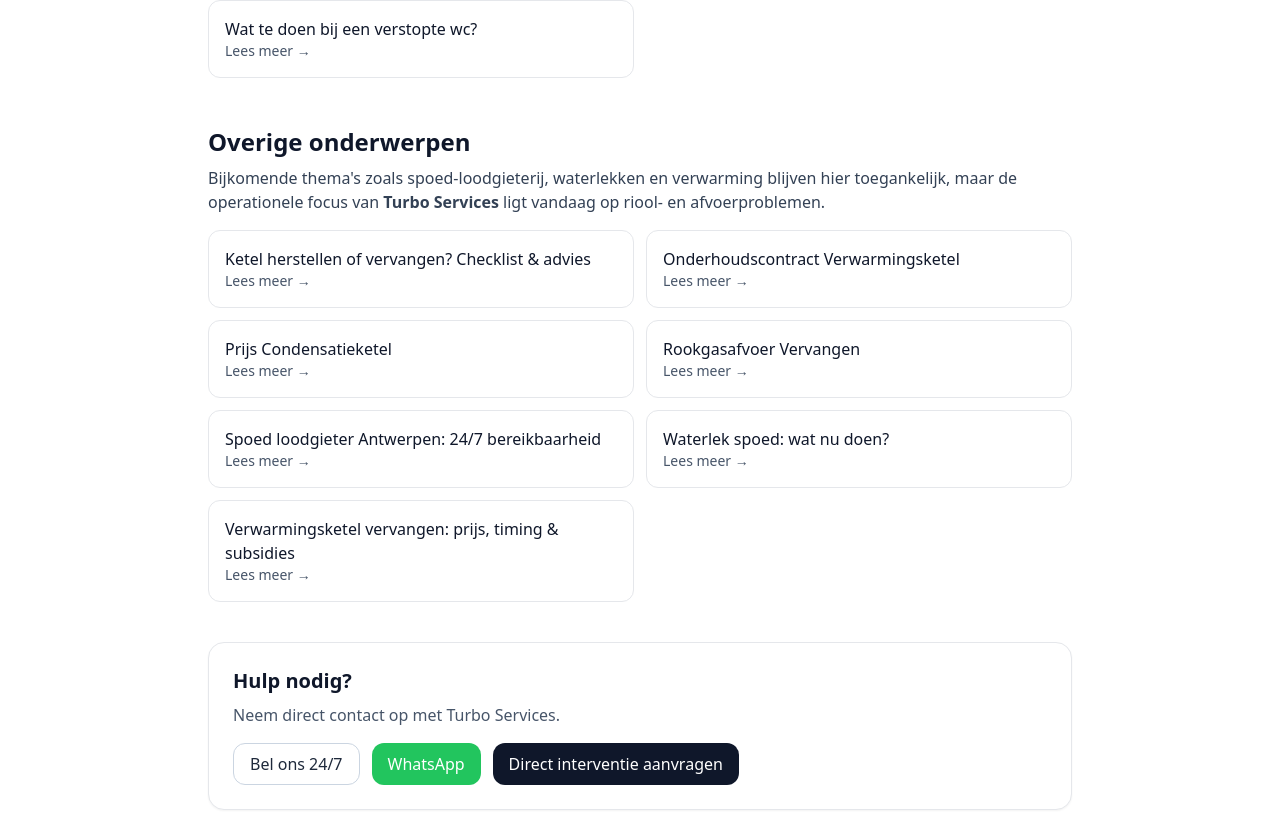
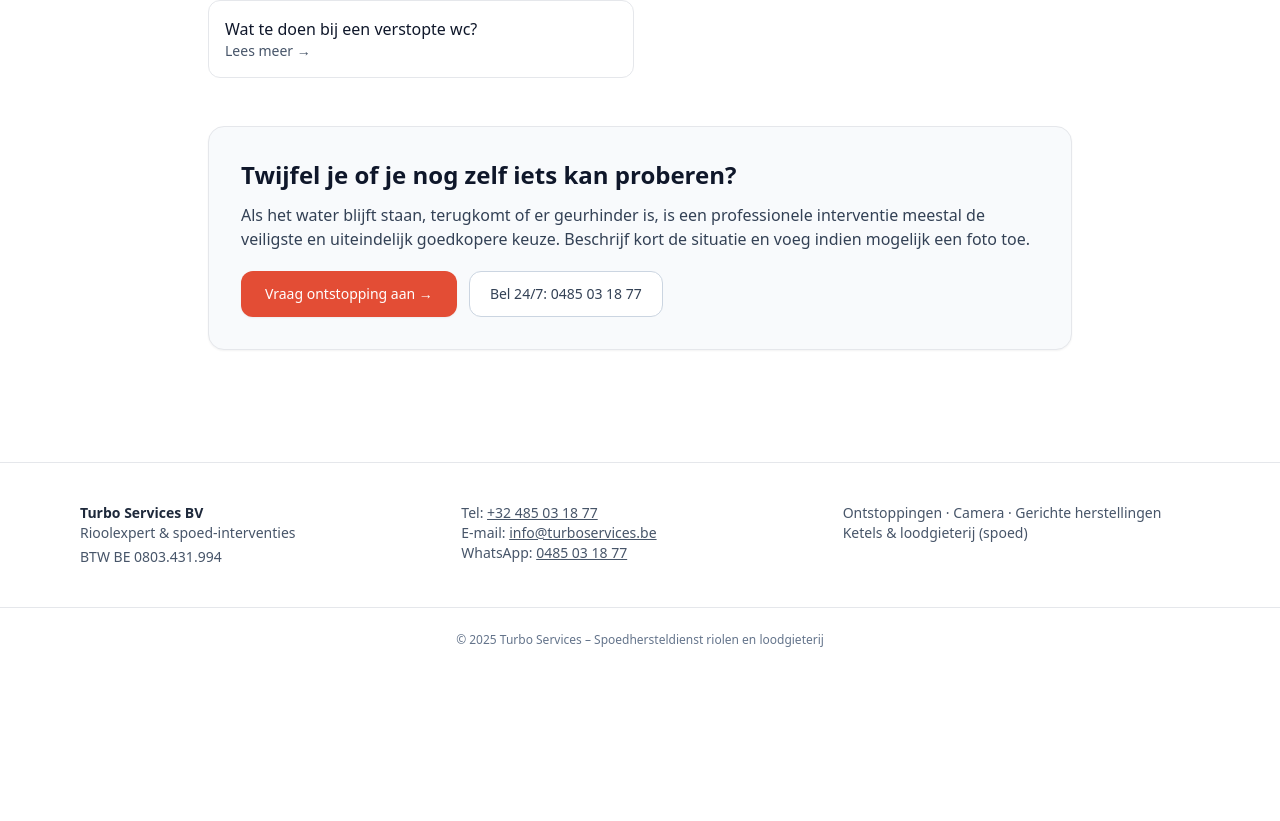
Before and after one commit to Turbo-89/turboservices, a Next.js app: page /blog in a window 1280 px wide. Shown: the part 1539-2360 px from the top of the page. After the commit the page ends 2211 px from the top, so only its background shows below. Built offline with nearby package versions, Linux system fonts and the light colour scheme.

Commit message:
Update page.tsx

```diff
--- a/app/blog/page.tsx
+++ b/app/blog/page.tsx
@@ -1,6 +1,5 @@
 import type { Metadata } from "next";
 import Link from "next/link";
-import CTA from "@/components/kb/CTA";
 import HeroLogo from "@/components/HeroLogo";
 import fs from "fs";
 import path from "path";
@@ -29,12 +28,6 @@ const LABELS: Record<string, string> = {
   "stank-uit-afvoer": "Stank uit afvoer: oorzaken & oplossingen",
   "leiding-vervangen-of-ontstoppen": "Leiding vervangen of ontstoppen?",
   "septische-put-onderhoud": "Septische put: wanneer (niet) ruimen",
-
-  // ── Overige onderwerpen (hoofdmap /kennisbank)
-  "spoed-loodgieter": "Spoed loodgieter Antwerpen: 24/7 bereikbaarheid",
-  "spoed-waterlek": "Waterlek spoed: wat nu doen?",
-  "verwarmingsketel-vervangen": "Verwarmingsketel vervangen: prijs, timing & subsidies",
-  "ketel-herstellen-of-vervangen": "Ketel herstellen of vervangen? Checklist & advies",
 };
 
 // Fallback: slug → nette titel
@@ -57,17 +50,10 @@ export default function Page() {
   const baseDir = path.join(process.cwd(), "app/kennisbank");
   const ontstoppingDir = path.join(baseDir, "ontstopping");
 
-  // 1) Rioolproblemen (alles in /kennisbank/ontstopping/*/page.tsx)
+  // Alleen riool-/ontstoppingsartikels
   const rioolSlugs = listRouteSlugs(ontstoppingDir);
   const rioolFiles = rioolSlugs.map((slug) => ({
     href: `/kennisbank/ontstopping/${slug}`,
-    label: formatLabel(slug),
-  }));
-
-  // 2) Overige onderwerpen (alle submappen in /kennisbank behalve 'ontstopping')
-  const otherSlugs = listRouteSlugs(baseDir).filter((slug) => slug !== "ontstopping");
-  const otherFiles = otherSlugs.map((slug) => ({
-    href: `/kennisbank/${slug}`,
     label: formatLabel(slug),
   }));
 
@@ -99,7 +85,7 @@ export default function Page() {
                 href="tel:+32485031877"
                 className="inline-flex items-center gap-2 rounded-xl border border-slate-300 bg-white px-5 py-3 text-sm text-slate-700 hover:bg-slate-50"
               >
-                Bel: 0485 03 18 77
+                Bel 24/7: 0485 03 18 77
               </a>
             </div>
 
@@ -110,21 +96,19 @@ export default function Page() {
           </div>
 
           <div className="flex justify-center md:justify-end">
-            {/* Blog/weetjes: algemene rioolfocus → default of ontstopping; hier bewust 'ontstopping' */}
             <HeroLogo variant="ontstopping" />
           </div>
         </div>
       </section>
 
-      {/* LIJST MET ARTIKELS */}
+      {/* LIJST MET ARTIKELS – ONTSTOPPINGEN */}
       <main className="mx-auto max-w-4xl px-4 py-12">
-        <h2 className="text-2xl font-semibold text-slate-900">Rioolproblemen</h2>
+        <h2 className="text-2xl font-semibold text-slate-900">Artikels rond riool- en afvoerproblemen</h2>
         <p className="mt-3 text-slate-700">
           Deze artikels gaan specifiek over verstopte leidingen, rioolproblemen en geurhinder. Ze helpen je inschatten
           wat je zelf kan proberen en waar de grens ligt waarop professionele hulp nodig is.
         </p>
 
-        {/* Rioolproblemen */}
         <div className="mt-6 grid gap-3 sm:grid-cols-2">
           {rioolFiles.map((it) => (
             <Link
@@ -143,32 +127,30 @@ export default function Page() {
           )}
         </div>
 
-        {/* Overige onderwerpen */}
-        <h2 className="mt-12 mb-2 text-2xl font-semibold text-slate-900">Overige onderwerpen</h2>
-        <p className="mb-4 text-slate-700">
-          Bijkomende thema&apos;s zoals spoed-loodgieterij, waterlekken en verwarming blijven hier toegankelijk,
-          maar de operationele focus van <strong>Turbo Services</strong> ligt vandaag op riool- en afvoerproblemen.
-        </p>
-        <div className="grid gap-3 sm:grid-cols-2">
-          {otherFiles.map((it) => (
+        {/* Onderste CTA, uniform met de rest van de site */}
+        <div className="mt-12 rounded-2xl border bg-slate-50 p-6 shadow-sm md:p-8">
+          <h2 className="mb-3 text-2xl font-semibold text-slate-900">
+            Twijfel je of je nog zelf iets kan proberen?
+          </h2>
+          <p className="mb-5 text-slate-700">
+            Als het water blijft staan, terugkomt of er geurhinder is, is een professionele interventie meestal
+            de veiligste en uiteindelijk goedkopere keuze. Beschrijf kort de situatie en voeg indien mogelijk
+            een foto toe.
+          </p>
+          <div className="flex flex-col gap-3 sm:flex-row">
             <Link
-              key={it.href}
-              href={it.href}
-              className="rounded-xl border p-4 hover:bg-slate-50"
+              href="/boeken"
+              className="inline-flex items-center justify-center gap-2 rounded-xl bg-[var(--turbo-red,#E34D35)] px-6 py-3 text-sm font-medium text-white shadow-sm transition hover:opacity-90"
             >
-              <span className="font-medium text-slate-900">{it.label}</span>
-              <span className="block text-sm text-slate-600">Lees meer →</span>
+              Vraag ontstopping aan →
             </Link>
-          ))}
-          {otherFiles.length === 0 && (
-            <div className="rounded-xl border p-4 text-sm text-slate-600">
-              Momenteel geen artikels gevonden in <code>/kennisbank</code> (behalve <code>/ontstopping</code>).
-            </div>
-          )}
-        </div>
-
-        <div className="mt-10">
-          <CTA />
+            <a
+              href="tel:+32485031877"
+              className="inline-flex items-center justify-center gap-2 rounded-xl border border-slate-300 bg-white px-5 py-3 text-sm text-slate-700 hover:bg-slate-50"
+            >
+              Bel 24/7: 0485 03 18 77
+            </a>
+          </div>
         </div>
       </main>
     </>
```
